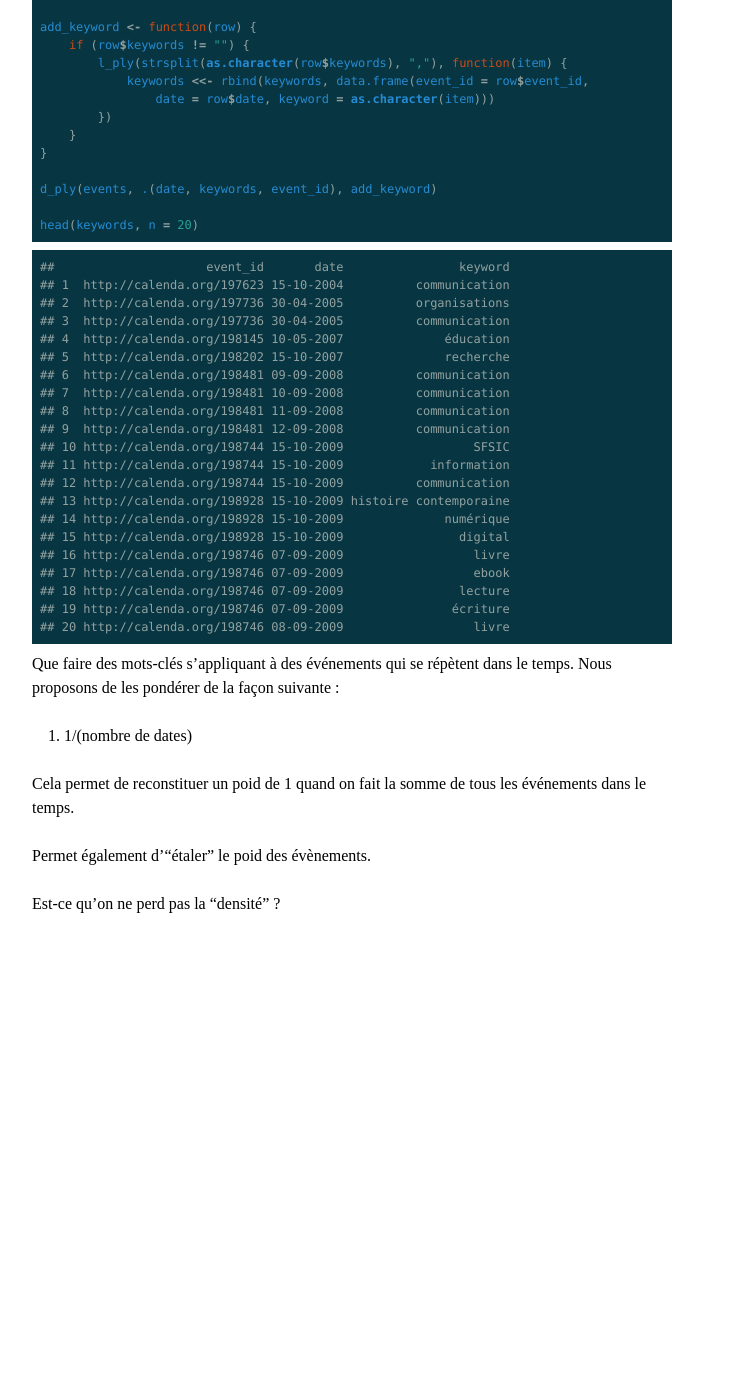
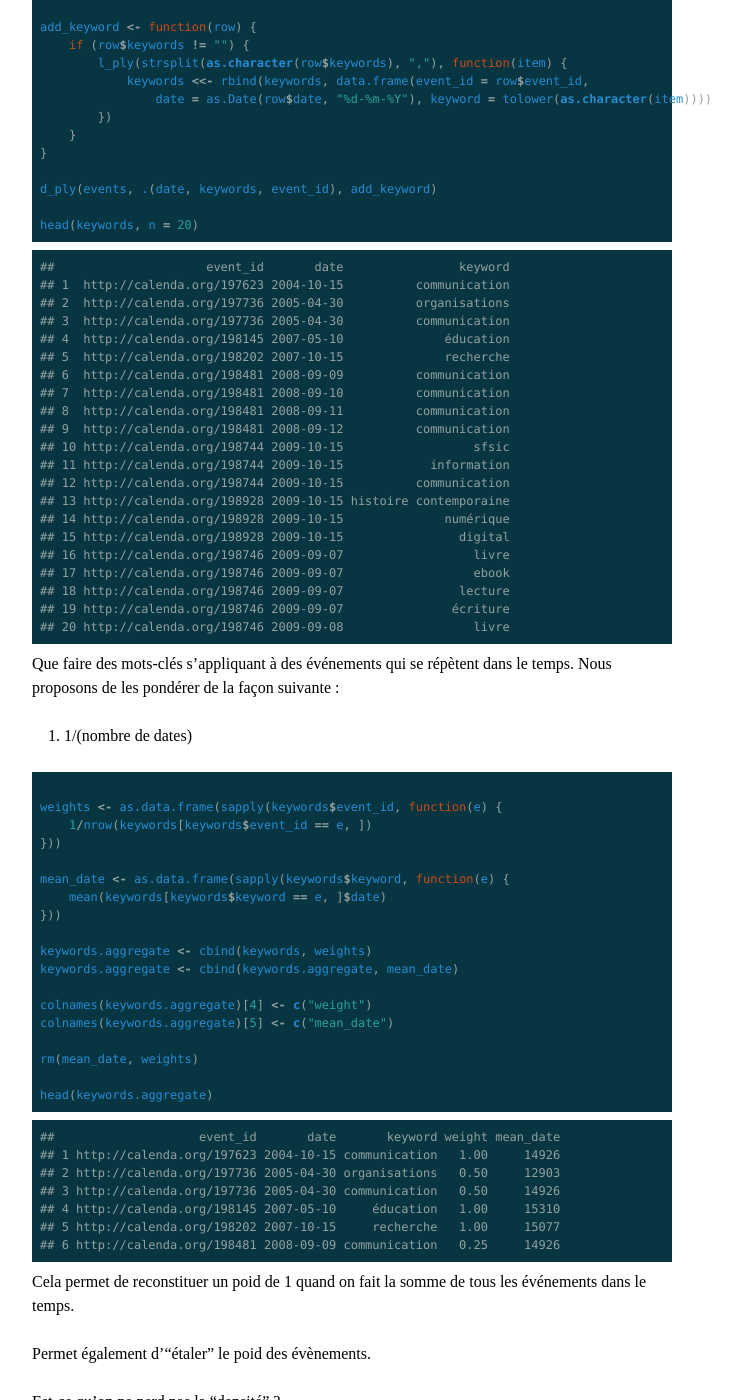
Before and after one commit to taniki/digital-humanities, a Jekyll site: the page built from _posts/notebook/2013-02-28-dh_keywords_analysis.md, in a window 1280 px wide and 1400 px high, scrolled down 1613 px. Shown: the whole window, without its empty margins (288-1029 px from the left). Built offline with Jekyll 4.4.1, drawn with Linux system fonts in a browser that asks for light colours; some web fonts are replaced; Markdown is read by kramdown in place of the engine named in the settings; before the commit the page ends 2601 px from its top, so only the background shows below that; some of the changed text lies outside the part shown.

Commit message:
update: keyword analysis

````diff
--- a/_posts/notebook/2013-02-28-dh_keywords_analysis.md
+++ b/_posts/notebook/2013-02-28-dh_keywords_analysis.md
@@ -93,7 +93,7 @@ add_keyword <- function(row) {
     if (row$keywords != "") {
         l_ply(strsplit(as.character(row$keywords), ","), function(item) {
             keywords <<- rbind(keywords, data.frame(event_id = row$event_id,
-                date = row$date, keyword = as.character(item)))
+                date = as.Date(row$date, "%d-%m-%Y"), keyword = tolower(as.character(item))))
         })
     }
 }
@@ -105,26 +105,26 @@ head(keywords, n = 20)
 
 ```
 ##                     event_id       date                keyword
-## 1  http://calenda.org/197623 15-10-2004          communication
-## 2  http://calenda.org/197736 30-04-2005          organisations
-## 3  http://calenda.org/197736 30-04-2005          communication
-## 4  http://calenda.org/198145 10-05-2007              éducation
-## 5  http://calenda.org/198202 15-10-2007              recherche
-## 6  http://calenda.org/198481 09-09-2008          communication
-## 7  http://calenda.org/198481 10-09-2008          communication
-## 8  http://calenda.org/198481 11-09-2008          communication
-## 9  http://calenda.org/198481 12-09-2008          communication
-## 10 http://calenda.org/198744 15-10-2009                  SFSIC
-## 11 http://calenda.org/198744 15-10-2009            information
-## 12 http://calenda.org/198744 15-10-2009          communication
-## 13 http://calenda.org/198928 15-10-2009 histoire contemporaine
-## 14 http://calenda.org/198928 15-10-2009              numérique
-## 15 http://calenda.org/198928 15-10-2009                digital
-## 16 http://calenda.org/198746 07-09-2009                  livre
-## 17 http://calenda.org/198746 07-09-2009                  ebook
-## 18 http://calenda.org/198746 07-09-2009                lecture
-## 19 http://calenda.org/198746 07-09-2009               écriture
-## 20 http://calenda.org/198746 08-09-2009                  livre
+## 1  http://calenda.org/197623 2004-10-15          communication
+## 2  http://calenda.org/197736 2005-04-30          organisations
+## 3  http://calenda.org/197736 2005-04-30          communication
+## 4  http://calenda.org/198145 2007-05-10              éducation
+## 5  http://calenda.org/198202 2007-10-15              recherche
+## 6  http://calenda.org/198481 2008-09-09          communication
+## 7  http://calenda.org/198481 2008-09-10          communication
+## 8  http://calenda.org/198481 2008-09-11          communication
+## 9  http://calenda.org/198481 2008-09-12          communication
+## 10 http://calenda.org/198744 2009-10-15                  sfsic
+## 11 http://calenda.org/198744 2009-10-15            information
+## 12 http://calenda.org/198744 2009-10-15          communication
+## 13 http://calenda.org/198928 2009-10-15 histoire contemporaine
+## 14 http://calenda.org/198928 2009-10-15              numérique
+## 15 http://calenda.org/198928 2009-10-15                digital
+## 16 http://calenda.org/198746 2009-09-07                  livre
+## 17 http://calenda.org/198746 2009-09-07                  ebook
+## 18 http://calenda.org/198746 2009-09-07                lecture
+## 19 http://calenda.org/198746 2009-09-07               écriture
+## 20 http://calenda.org/198746 2009-09-08                  livre
 ```
 
 
@@ -132,8 +132,72 @@ Que faire des mots-clés s'appliquant à des événements qui se répètent dans
 
 1. 1/(nombre de dates)
 
+
+```r
+
+weights <- as.data.frame(sapply(keywords$event_id, function(e) {
+    1/nrow(keywords[keywords$event_id == e, ])
+}))
+
+mean_date <- as.data.frame(sapply(keywords$keyword, function(e) {
+    mean(keywords[keywords$keyword == e, ]$date)
+}))
+
+keywords.aggregate <- cbind(keywords, weights)
+keywords.aggregate <- cbind(keywords.aggregate, mean_date)
+
+colnames(keywords.aggregate)[4] <- c("weight")
+colnames(keywords.aggregate)[5] <- c("mean_date")
+
+rm(mean_date, weights)
+
+head(keywords.aggregate)
+```
+
+```
+##                    event_id       date       keyword weight mean_date
+## 1 http://calenda.org/197623 2004-10-15 communication   1.00     14926
+## 2 http://calenda.org/197736 2005-04-30 organisations   0.50     12903
+## 3 http://calenda.org/197736 2005-04-30 communication   0.50     14926
+## 4 http://calenda.org/198145 2007-05-10     éducation   1.00     15310
+## 5 http://calenda.org/198202 2007-10-15     recherche   1.00     15077
+## 6 http://calenda.org/198481 2008-09-09 communication   0.25     14926
+```
+
+
+
 Cela permet de reconstituer un poid de 1 quand on fait la somme de tous les événements dans le temps.
 
 Permet également d'"étaler" le poid des évènements.
 
 Est-ce qu'on ne perd pas la "densité" ?
+
+
+```r
+library(ggplot2)
+theme_set(theme_bw())
+
+t <- keywords.aggregate[keywords.aggregate$date > as.Date("2009-01-01") & keywords.aggregate$date <
+    as.Date("2013-12-31"), ]
+l <- levels(keywords$keyword)
+
+
+ggplot(t) + aes(x = date, y = reorder(keyword, mean_date), size = weight, color = reorder(keyword,
+    mean_date)) + geom_point(position = "dodge") + opts(legend.position = "none")
+```
+
+```
+## 'opts' is deprecated. Use 'theme' instead. (Deprecated; last used in
+## version 0.9.1)
+```
+
+```
+## ymax not defined: adjusting position using y instead
+```
+
+![plot of chunk distribution_overtime](figure/distribution_overtime.png)
+
+```r
+
+rm(t)
+```
````
Also changed, not shown: figure/distribution_overtime.png (added), figure/unnamed-chunk-1.png (added), figure/unnamed-chunk-2.png (added), figure/unnamed-chunk-3.png (added), figure/unnamed-chunk-4.png (added).
